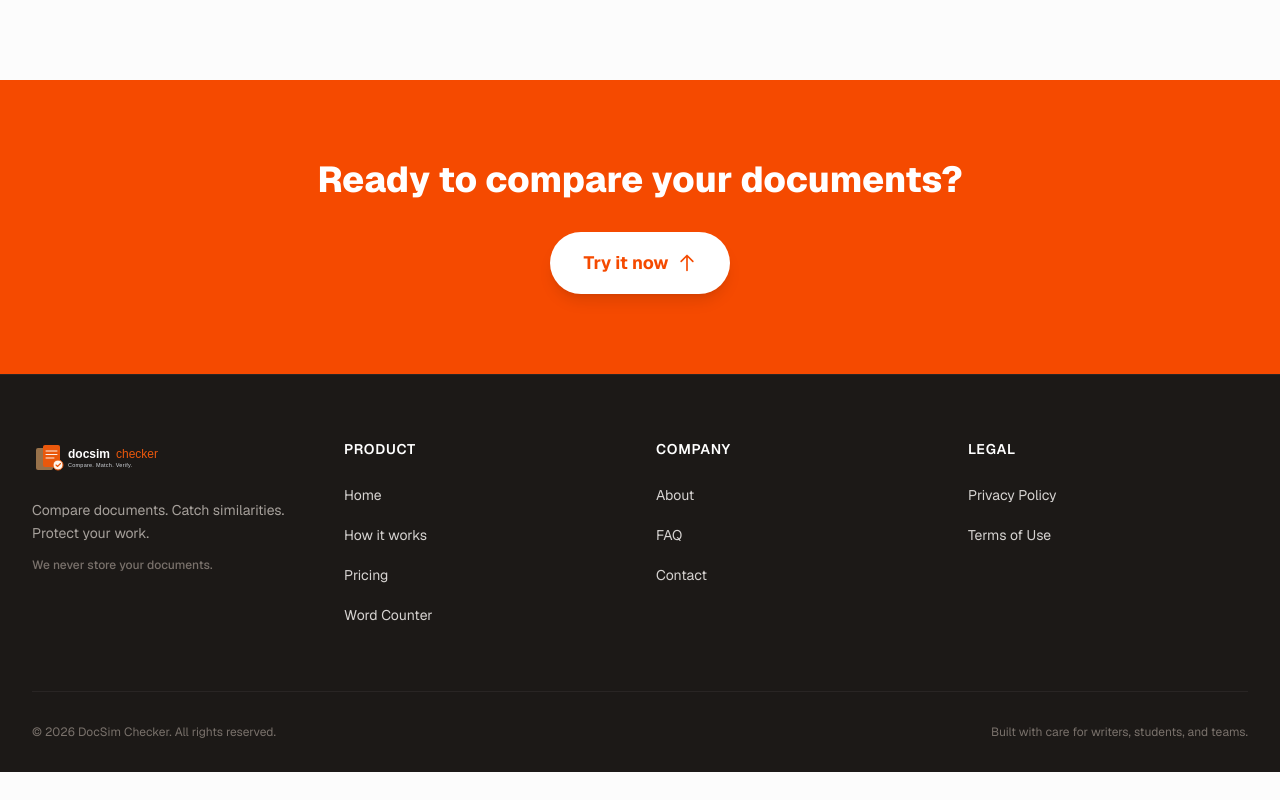
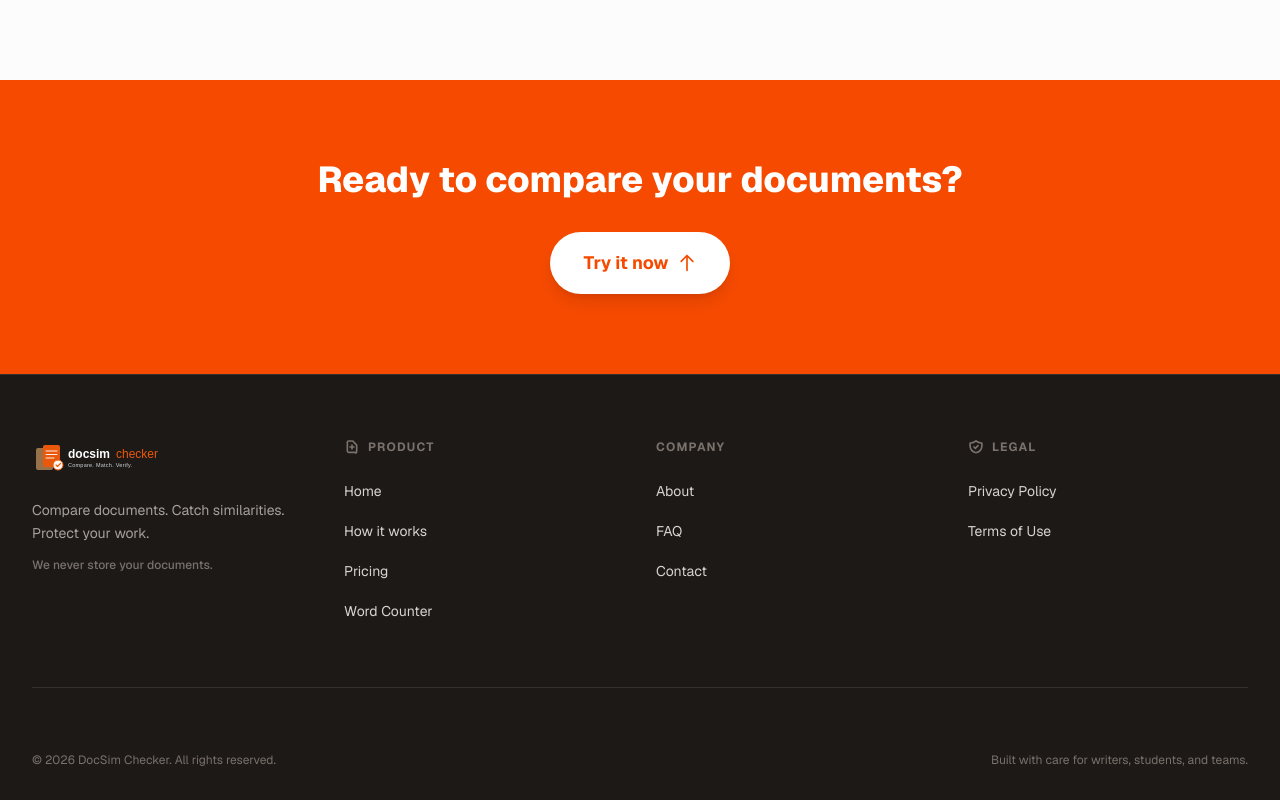
Before and after one commit to ahmad-461/docsim-checker, a Next.js app: page / in a window 1280 px wide. Shown: the part 2125-2925 px from the top of the page. Before the commit the page ends 2897 px from the top, so only its background shows below. Built offline with nearby package versions, Linux system fonts and the light colour scheme.

Commit message:
Refine footer visual design for a premium finish
Co-authored-by: ahmad-461 <276226997+ahmad-461@users.noreply.github.com>

```diff
--- a/src/app/components/Footer.tsx
+++ b/src/app/components/Footer.tsx
@@ -7,7 +7,7 @@ const Footer = () => {
   const currentYear = new Date().getFullYear();
 
   return (
-    <footer className="bg-[#1C1917] text-stone-300 border-t border-stone-800 transition-colors duration-200">
+    <footer className="bg-[#1C1917] text-stone-300 border-t border-white/10 transition-colors duration-200">
       <div className="max-w-7xl mx-auto px-4 sm:px-6 lg:px-8 pt-16 pb-8">
         <div className="grid grid-cols-1 sm:grid-cols-2 lg:grid-cols-4 gap-12 lg:gap-8 mb-16">
           {/* Column 1 — Brand */}
@@ -34,7 +34,12 @@ const Footer = () => {
 
           {/* Column 2 — Product */}
           <div className="flex flex-col items-center text-center sm:items-start sm:text-left">
-            <h3 className="text-white font-semibold mb-6 text-sm uppercase tracking-wider">Product</h3>
+            <h3 className="text-stone-500 font-bold mb-6 text-xs uppercase tracking-widest flex items-center gap-2">
+              <svg className="w-4 h-4" fill="none" viewBox="0 0 24 24" stroke="currentColor" strokeWidth={2.5}>
+                <path strokeLinecap="round" strokeLinejoin="round" d="M9 12h6m-3-3v6m5 5H7a2 2 0 01-2-2V5a2 2 0 012-2h5.586a1 1 0 01.707.293l5.414 5.414a1 1 0 01.293.707V19a2 2 0 01-2 2z" />
+              </svg>
+              Product
+            </h3>
             <ul className="space-y-4">
               <li>
                 <Link href="/" className="hover:text-[#EA580C] transition-colors duration-200 text-sm">
@@ -61,7 +66,7 @@ const Footer = () => {
 
           {/* Column 3 — Company */}
           <div className="flex flex-col items-center text-center sm:items-start sm:text-left">
-            <h3 className="text-white font-semibold mb-6 text-sm uppercase tracking-wider">Company</h3>
+            <h3 className="text-stone-500 font-bold mb-6 text-xs uppercase tracking-widest">Company</h3>
             <ul className="space-y-4">
               <li>
                 <Link href="/about" className="hover:text-[#EA580C] transition-colors duration-200 text-sm">
@@ -74,19 +79,24 @@ const Footer = () => {
                 </Link>
               </li>
               <li>
-                <a
-                  href={`mailto:${CONTACT_EMAIL}`}
+                <Link
+                  href="/contact"
                   className="hover:text-[#EA580C] transition-colors duration-200 text-sm"
                 >
                   Contact
-                </a>
+                </Link>
               </li>
             </ul>
           </div>
 
           {/* Column 4 — Legal */}
           <div className="flex flex-col items-center text-center sm:items-start sm:text-left">
-            <h3 className="text-white font-semibold mb-6 text-sm uppercase tracking-wider">Legal</h3>
+            <h3 className="text-stone-500 font-bold mb-6 text-xs uppercase tracking-widest flex items-center gap-2">
+              <svg className="w-4 h-4" fill="none" viewBox="0 0 24 24" stroke="currentColor" strokeWidth={2.5}>
+                <path strokeLinecap="round" strokeLinejoin="round" d="M9 12l2 2 4-4m5.618-4.016A11.955 11.955 0 0112 2.944a11.955 11.955 0 01-8.618 3.04A12.02 12.02 0 003 9c0 5.591 3.824 10.29 9 11.622 5.176-1.332 9-6.03 9-11.622 0-1.042-.133-2.052-.382-3.016z" />
+              </svg>
+              Legal
+            </h3>
             <ul className="space-y-4">
               <li>
                 <Link href="/privacy" className="hover:text-[#EA580C] transition-colors duration-200 text-sm">
@@ -103,7 +113,7 @@ const Footer = () => {
         </div>
 
         {/* Bottom Bar */}
-        <div className="pt-8 border-t border-stone-800 flex flex-col sm:flex-row justify-between items-center gap-4 text-center sm:text-left">
+        <div className="pt-16 border-t border-white/10 flex flex-col sm:flex-row justify-between items-center gap-4 text-center sm:text-left">
           <p className="text-xs text-stone-500">
             &copy; {currentYear} DocSim Checker. All rights reserved.
           </p>
```
